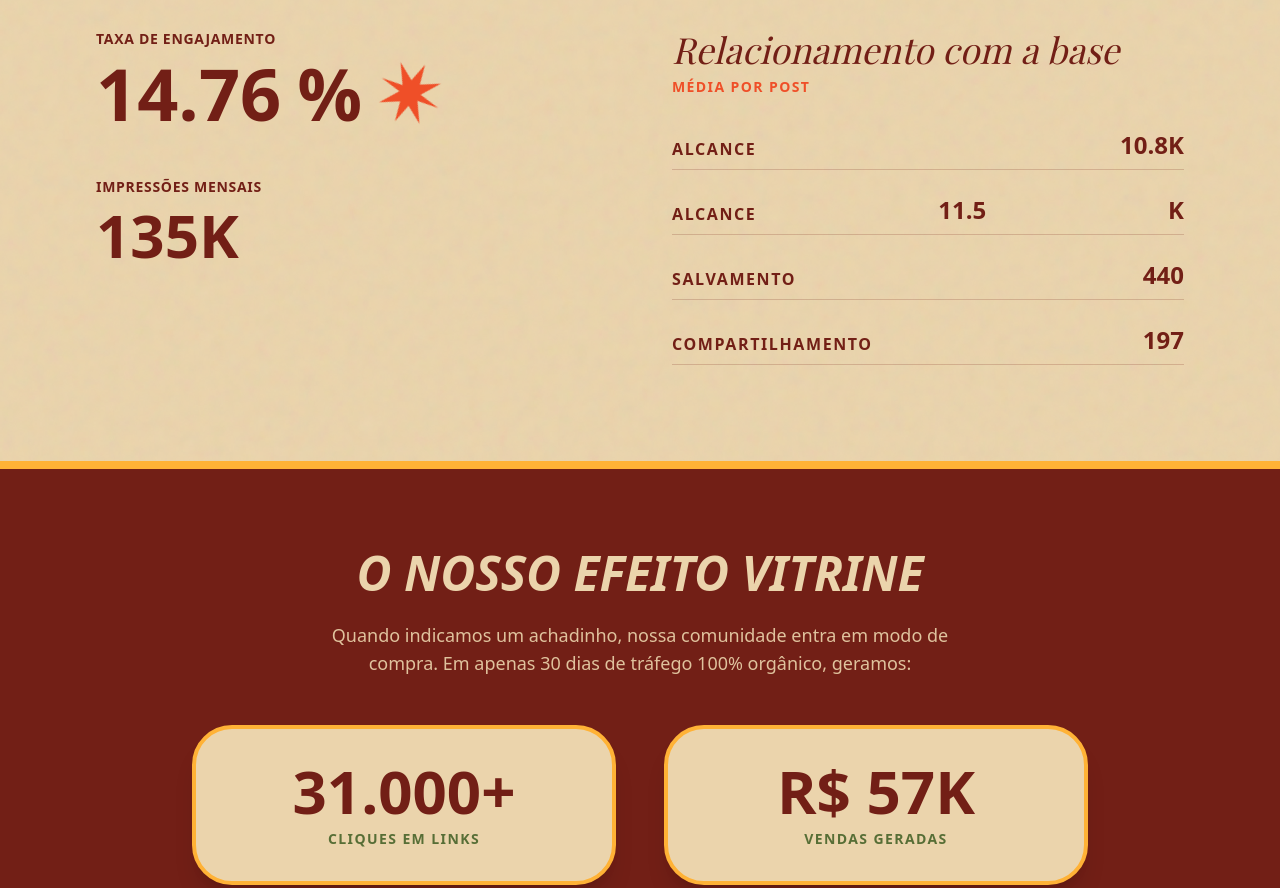
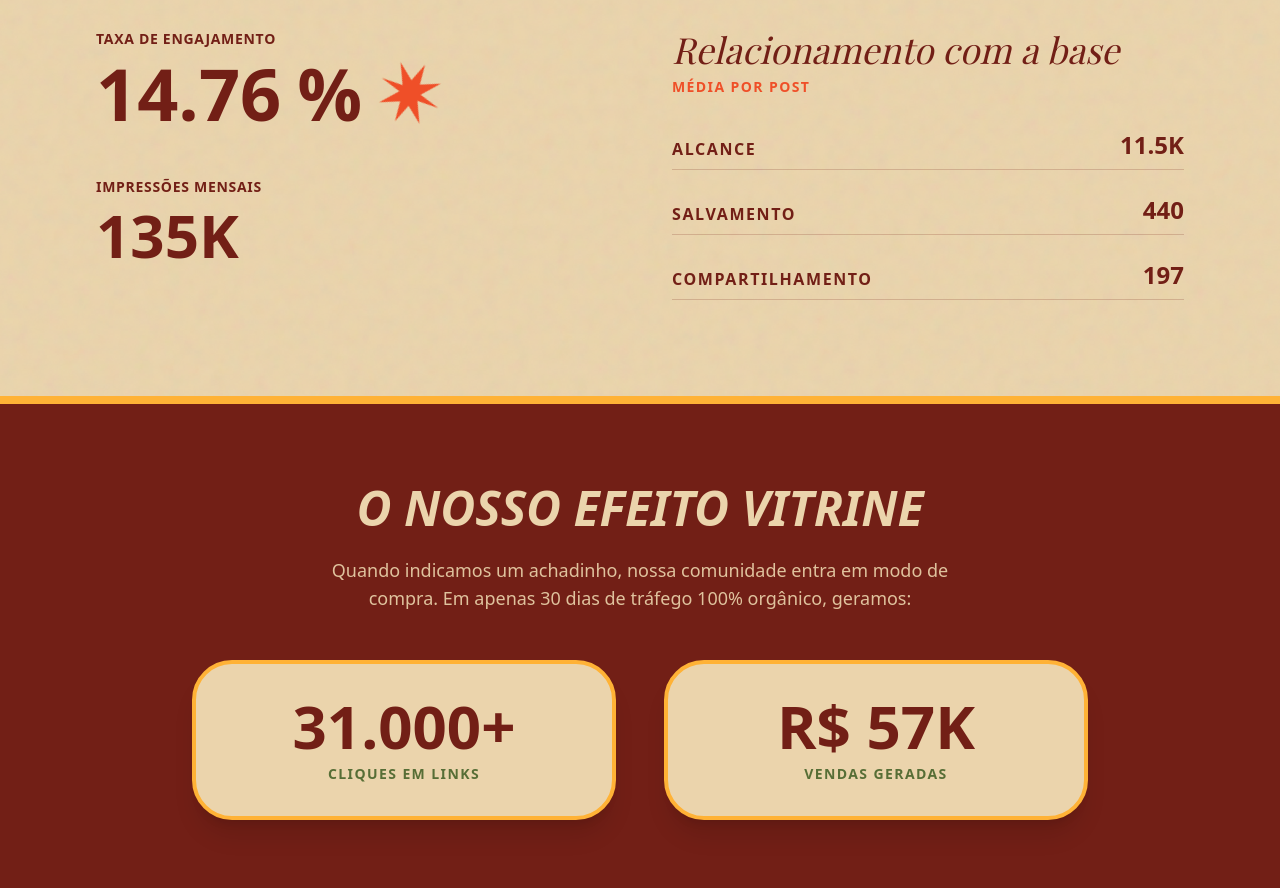
Before and after one commit to laurarauna/casa_curadoria_art, a plain HTML site: page index.html in a window 1280 px wide. Shown: the part 2660-3548 px from the top of the page. Drawn offline with nearby package versions, Linux system fonts and the light colour scheme; a web font is replaced by a local one.

Commit message:
fix(ui): clean up duplicate reach row and fix flex container alignment
- Removed the legacy static "Alcance" row from `index.html` that caused visual duplication.
- Wrapped the counter element and the 'K' suffix inside a single parent `<span>` within the flex layout to ensure proper right-alignment matching the other metrics.

```diff
--- a/index.html
+++ b/index.html
@@ -164,26 +164,20 @@
                     <div class="reveal">
                         <div class="bg-detalhe3 text-fundo text-center rounded-full py-2 mb-8 font-bold text-sm tracking-widest uppercase hover:bg-fundo hover:text-detalhe3 transition-colors cursor-default">Seguidores</div>
                         <div class="mb-8">
-                            <!-- GATILHO ADICIONADO: id="val-seguidores" -->
                             <p class="text-5xl md:text-6xl font-bold flex items-baseline gap-2"><span class="counter" id="val-seguidores" data-target="11.5">0</span>K</p>
-                            <!-- GATILHO ADICIONADO: id="stat-crescimento" -->
                             <p class="text-detalhe2 font-bold text-sm mt-1" id="stat-crescimento">+4.5K NO ÚLTIMO MÊS</p>
                         </div>
 
-                        <!-- CONTAINERS ATUALIZADOS AQUI PARA O JAVASCRIPT INJETAR -->
                         <div class="space-y-4" id="container-idades">
                             <h3 class="font-bold text-sm mb-4 uppercase">% FAIXA ETÁRIA</h3>
-                            <!-- O JavaScript vai injetar as barras aqui automaticamente -->
                         </div>
                     </div>
 
                     <div class="md:border-l border-fundo/30 md:pl-12 reveal delay-100">
                         <div class="bg-detalhe3 text-fundo text-center rounded-full py-2 mb-8 font-bold text-sm tracking-widest uppercase hover:bg-fundo hover:text-detalhe3 transition-colors cursor-default">Principais Cidades</div>
 
-                        <!-- CONTAINERS ATUALIZADOS AQUI PARA O JAVASCRIPT INJETAR -->
                         <div class="space-y-4 mt-12 relative" id="container-cidades">
                             <svg class="absolute -left-10 top-0 w-48 h-48 opacity-20 parallax-el" data-speed="-0.05" fill="none" stroke="#ffb236" viewBox="0 0 24 24"><path stroke-linecap="round" stroke-linejoin="round" stroke-width="1" d="M3.055 11H5a2 2 0 012 2v1a2 2 0 002 2 2 2 0 012 2v2.945M8 3.935V5.5A2.5 2.5 0 0010.5 8h.5a2 2 0 012 2 2 2 0 104 0 2 2 0 012-2h1.064M15 20.488V18a2 2 0 012-2h3.064M21 12a9 9 0 11-18 0 9 9 0 0118 0z"></path></svg>
-                            <!-- O JavaScript vai injetar as pílulas de cidades aqui automaticamente -->
                         </div>
                     </div>
 
@@ -211,9 +205,7 @@
                     <div class="reveal">
                         <p class="font-bold uppercase tracking-wider text-sm mb-2">Taxa de Engajamento</p>
                         <p class="text-5xl md:text-6xl lg:text-7xl font-bold flex items-center gap-4">
-                            <!-- GATILHO ADICIONADO: id="val-engajamento" -->
                             <span class="counter" id="val-engajamento" data-target="14.6">0</span>%
-                            <!-- ESTRELA ANIMADA EM SVG -->
                             <svg class="w-12 h-12 md:w-16 md:h-16 animate-spin-slow text-detalhe3 parallax-el" data-speed="0.15" viewBox="0 0 24 24" fill="currentColor" xmlns="http://www.w3.org/2000/svg">
                                 <path d="M12 0L13.3 8.2L20.5 3.5L16.5 10.2L24 12L16.5 13.8L20.5 20.5L13.3 15.8L12 24L10.7 15.8L3.5 20.5L7.5 13.8L0 12L7.5 10.2L3.5 3.5L10.7 8.2L12 0Z"/>
                             </svg>
@@ -221,7 +213,6 @@
                     </div>
                     <div class="reveal delay-100">
                         <p class="font-bold uppercase tracking-wider text-sm mb-2">Impressões Mensais</p>
-                        <!-- GATILHO ADICIONADO: id="val-impressoes" -->
                         <p class="text-4xl md:text-5xl lg:text-6xl font-bold"><span class="counter" id="val-impressoes" data-target="142">0</span>K</p>
                     </div>
                 </div>
@@ -230,15 +221,24 @@
                     <h3 class="text-3xl md:text-4xl font-serif italic mb-2 text-principal">Relacionamento com a base</h3>
                     <p class="text-detalhe3 font-bold uppercase tracking-widest text-sm mb-8">Média por Post</p>
                     <div class="space-y-6 text-xl md:text-2xl font-bold">
-                        <div class="flex justify-between items-end border-b border-principal/20 pb-2 hover:border-principal hover:pr-2 transition-all duration-300"><span class="uppercase text-sm md:text-base tracking-widest">Alcance</span><span>10.8K</span></div>
-                        <!-- GATILHO ADICIONADO: id="val-alcance" -->
-                        <div class="flex justify-between items-end border-b border-principal/20 pb-2 hover:border-principal hover:pr-2 transition-all duration-300"><span class="uppercase text-sm md:text-base tracking-widest">Alcance</span><span class="counter" id="val-alcance" data-target="10.8">0</span>K</span></div>
 
-                        <!-- GATILHO ADICIONADO: id="val-salvos" -->
-                        <div class="flex justify-between items-end border-b border-principal/20 pb-2 hover:border-principal hover:pr-2 transition-all duration-300"><span class="uppercase text-sm md:text-base tracking-widest">Salvamento</span><span class="counter" id="val-salvos" data-target="405">0</span></div>
+                        <!-- ALCANCE CORRIGIDO E ÚNICO -->
+                        <div class="flex justify-between items-end border-b border-principal/20 pb-2 hover:border-principal hover:pr-2 transition-all duration-300">
+                            <span class="uppercase text-sm md:text-base tracking-widest">Alcance</span>
+                            <span><span class="counter" id="val-alcance" data-target="10.8">0</span>K</span>
+                        </div>
 
-                        <!-- GATILHO ADICIONADO: id="val-compartilhamentos" -->
-                        <div class="flex justify-between items-end border-b border-principal/20 pb-2 hover:border-principal hover:pr-2 transition-all duration-300"><span class="uppercase text-sm md:text-base tracking-widest">Compartilhamento</span><span class="counter" id="val-compartilhamentos" data-target="183">0</span></div>
+                        <!-- SALVAMENTO -->
+                        <div class="flex justify-between items-end border-b border-principal/20 pb-2 hover:border-principal hover:pr-2 transition-all duration-300">
+                            <span class="uppercase text-sm md:text-base tracking-widest">Salvamento</span>
+                            <span class="counter" id="val-salvos" data-target="405">0</span>
+                        </div>
+
+                        <!-- COMPARTILHAMENTO -->
+                        <div class="flex justify-between items-end border-b border-principal/20 pb-2 hover:border-principal hover:pr-2 transition-all duration-300">
+                            <span class="uppercase text-sm md:text-base tracking-widest">Compartilhamento</span>
+                            <span class="counter" id="val-compartilhamentos" data-target="183">0</span>
+                        </div>
                     </div>
                 </div>
             </div>
@@ -315,7 +315,7 @@
             </div>
 
             <div class="text-center reveal">
-                <p class="text-sm md:text-lg font-medium text-principal mb-6">Todos os formatos incluem roteiro, direção de arte, gravação e 1 revisão.</p>
+                <p class="text-sm md:text-lg font-medium text-principal mb-6">Todos os formatos incluem roteiro, direção de arte, gravação e 1 revision.</p>
                 <a href="mailto:casacuradorias@gmail.com" class="inline-block bg-principal text-fundo font-bold py-3 px-8 md:py-4 md:px-12 rounded-full shadow-[4px_4px_0_#ef4f28] hover:translate-x-1 hover:translate-y-1 hover:shadow-none hover:bg-detalhe1 hover:text-white transition-all duration-200 uppercase tracking-widest text-xs md:text-sm">
                     Solicitar Orçamento
                 </a>
```
